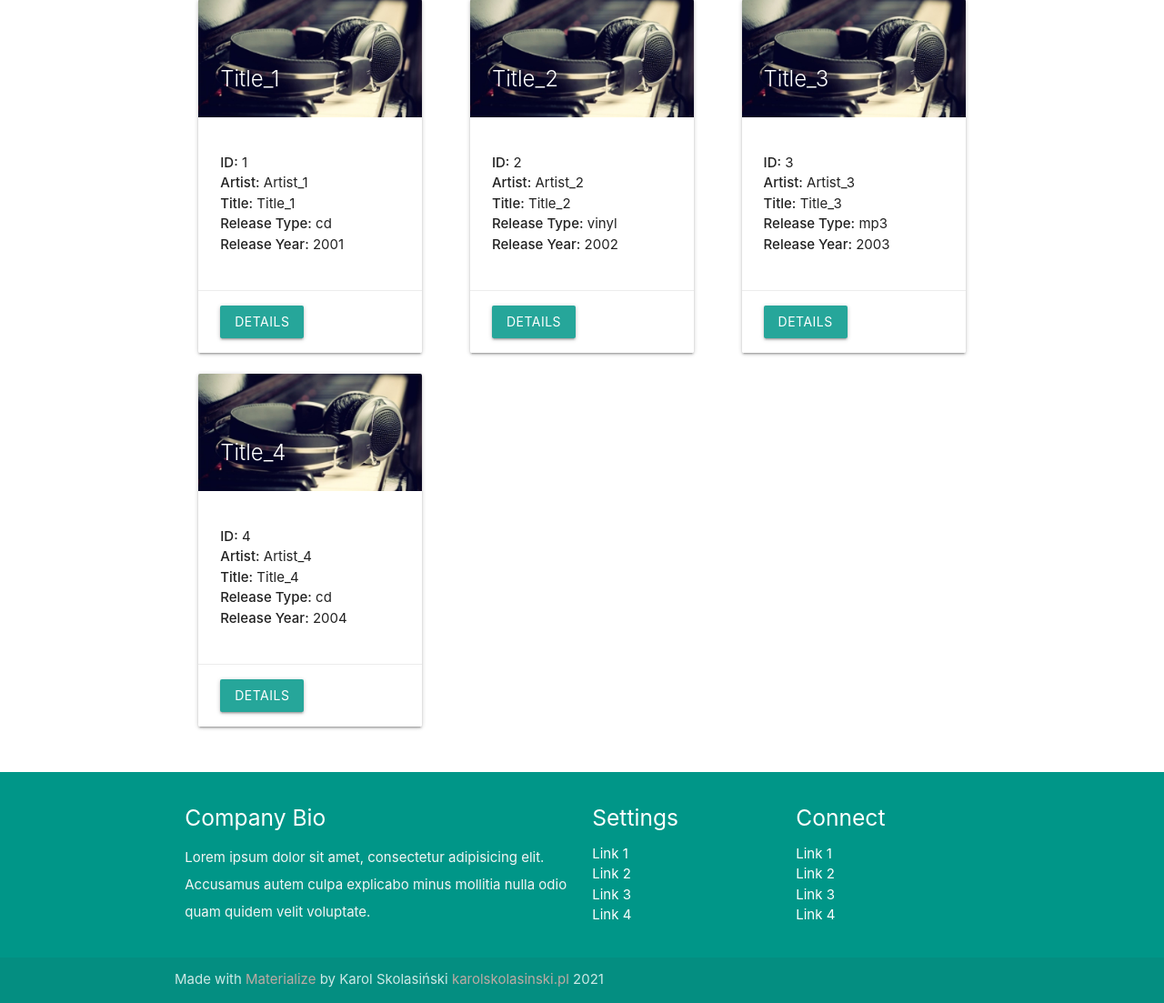
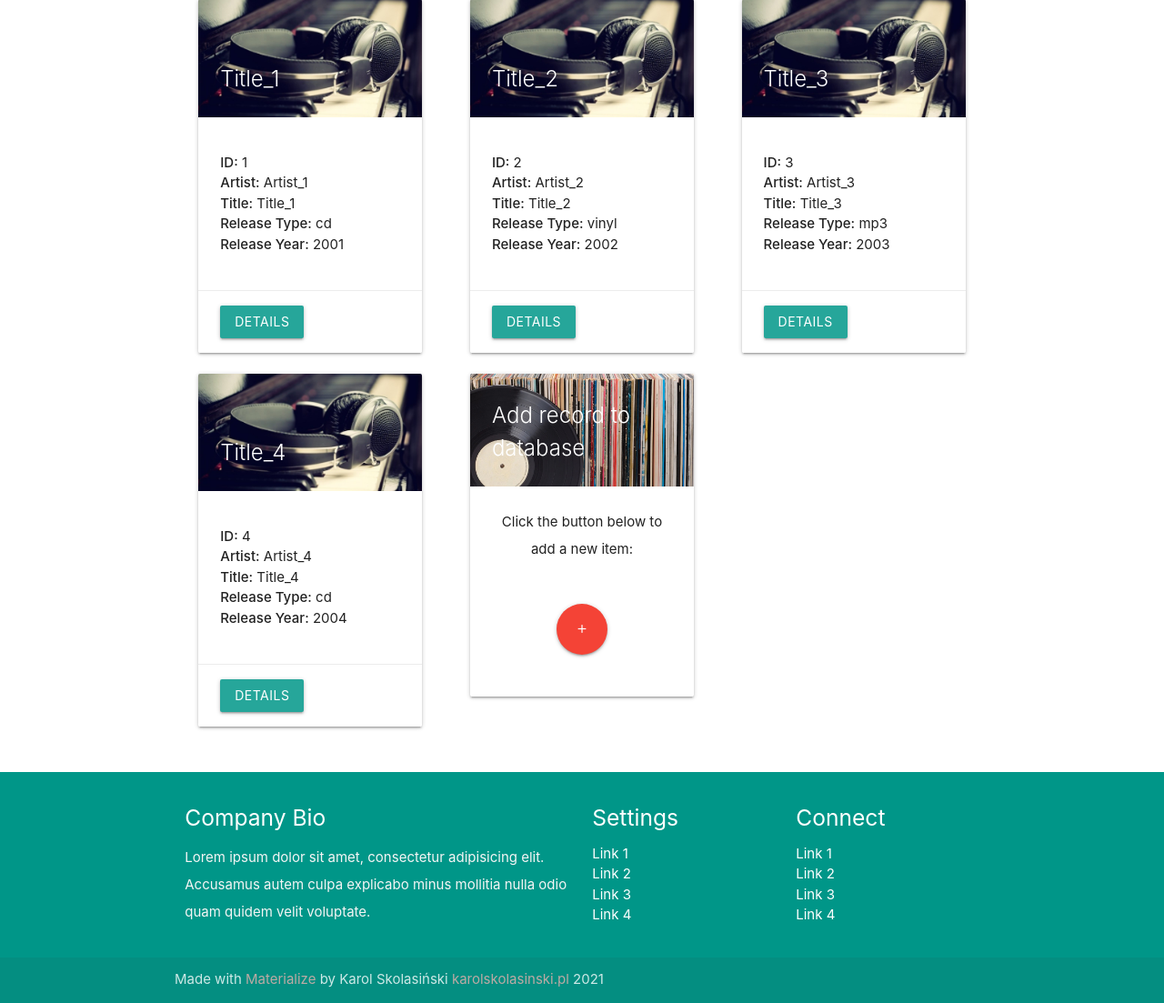
Before and after one commit to karolskolasinski/records, a PHP site: page /?p=records in a window 1280 px wide. Shown: the part 293-1396 px from the top of the page at 91% size. Run offline with PHP 8.4, Linux system fonts and the light colour scheme; data comes from the database, SQL or seed files in the repository; some libraries are stand-ins or nearby versions.

Commit message:
add new item card

```diff
--- a/index.php
+++ b/index.php
@@ -19,7 +19,9 @@ switch ($page) {
         echo $twig->render("index.twig");
         break;
     case "records":
-        echo $twig->render("records.twig", ["records" => readAll()]);
+        echo $twig->render("records.twig", [
+            "records" => readAll(),
+        ]);
         break;
     default:
         header("HTTP/1.0 404 Not Found");
--- a/views/records.twig
+++ b/views/records.twig
@@ -47,6 +47,24 @@
                     </div>
                 </div>
             {% endfor %}
+            <div class="col s12 m4">
+                <div class="icon-block">
+                    <div class="card">
+                        <div class="card-image">
+                            <img src="./public/img/background2.jpg" alt="record image">
+                            <span class="card-title">Add record to database</span>
+                        </div>
+                        <div class="card-content center">
+                            <p>Click the button below to add a new item:</p>
+                            <br>
+                            <br>
+                            <a class="btn-floating btn-large waves-effect waves-light red"><i class="material-icons">add</i></a>
+                            <br>
+                            <br>
+                        </div>
+                    </div>
+                </div>
+            </div>
         </div>
     </div>
 </div>
```
